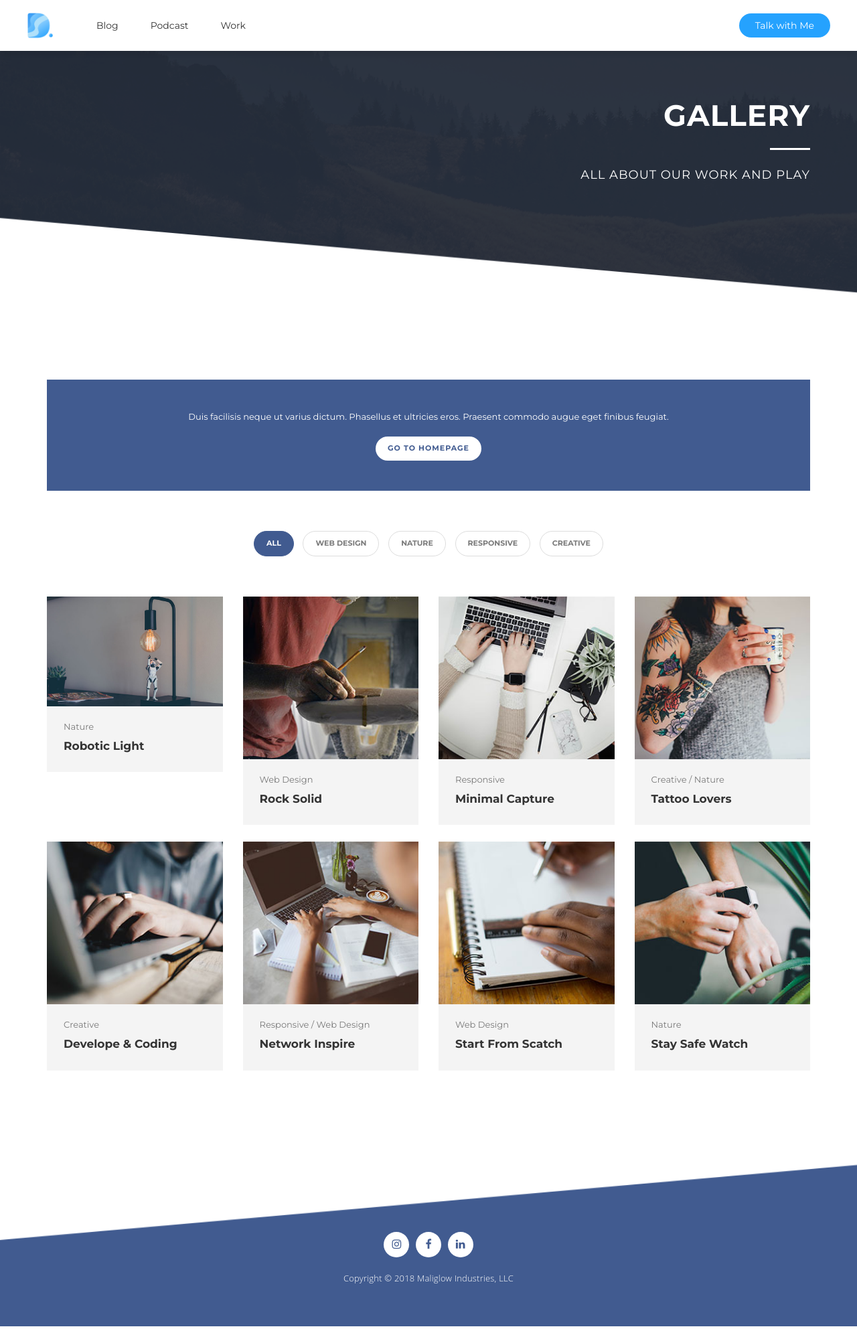
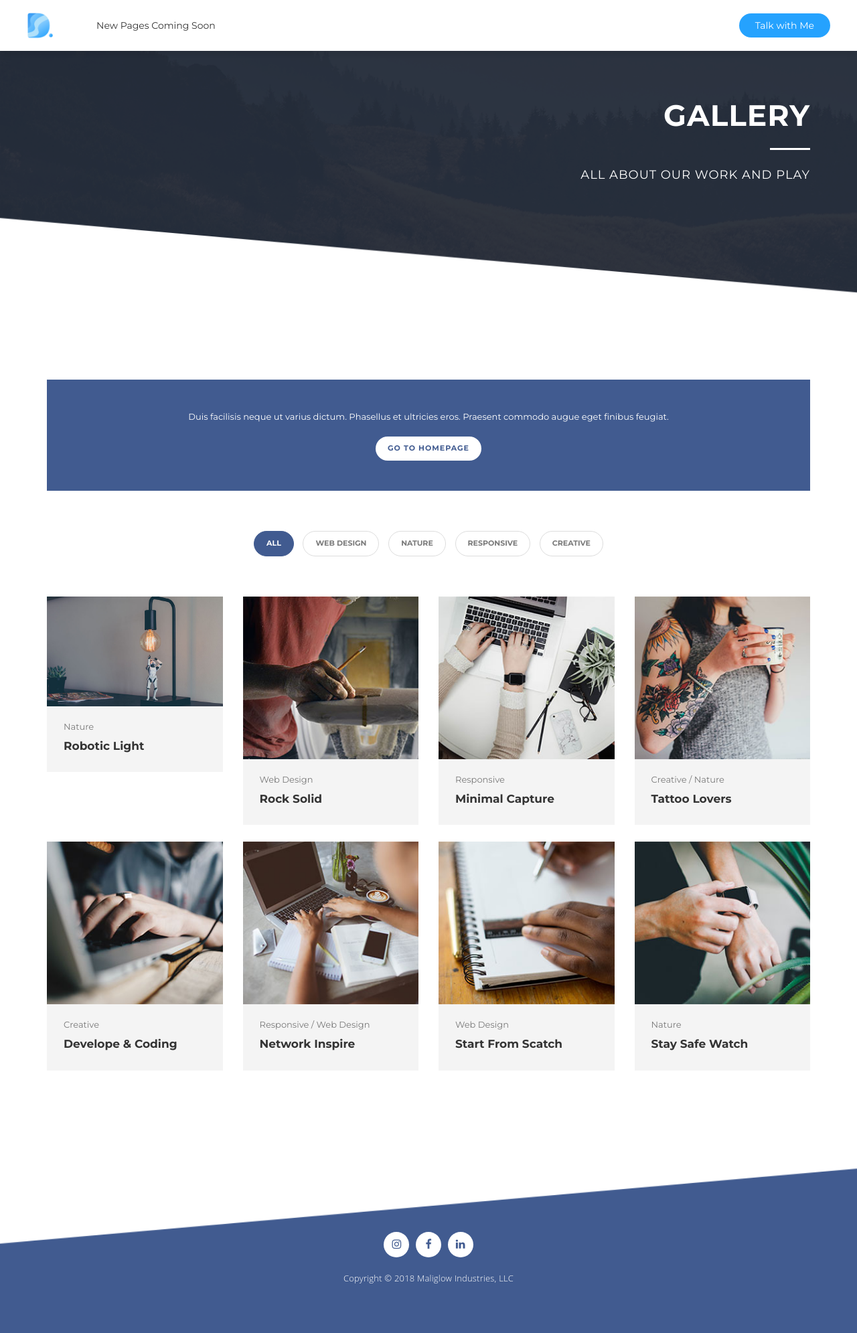
Before and after one commit to DavidMaliglowka/DavidMaliglowka.github.io, a Jekyll site: the page built from about.md, in a window 1280 px wide. Shown: the whole page at 67% size. Built offline with Jekyll 4.4.1, drawn with Linux system fonts in a browser that asks for light colours; nearby versions of some CDN libraries.

Commit message:
quick edits for site to stay live

```diff
--- a/_includes/header.html
+++ b/_includes/header.html
@@ -8,14 +8,15 @@
     <nav class="display-none">
       <ul class="menu">
         <li class="blog">
-          <a href="{{ "/blog" | relative_url }}">Blog</a>
+          <!-- <a href="{{ "/blog" | relative_url }}">Blog</a> -->
+          <a href="">New Pages Coming Soon</a>
         </li>
-        <li class="podcast">
+        <!-- <li class="podcast">
           <a href="">Podcast</a>
         </li>
         <li class="work">
           <a href="">Work</a>
-        </li>
+        </li> -->
       </ul>
     </nav>
     <a class="CTA-button display-none" href="mailto:david@maliglow.com">
--- a/_layouts/home.html
+++ b/_layouts/home.html
@@ -19,7 +19,7 @@ layout: default
   <div class="container">
     <div class="row">
       <div class="col-md-8 col-md-offset-2 col-sm-12">
-        <h2>Hey, I'm David</h2>
+        <h2 class="hey">Hey, I'm David</h2>
         <p>
           TL;DR I'm a designer, developer, and entrepreneur. Basically I find problems, solve them, and then build solutions to those problems.
         </p>
--- a/css/main.css
+++ b/css/main.css
@@ -44,6 +44,7 @@
   border: none;
   padding: 8px 24px;
   color: #fff;
+  text-align: center;
 }
 
 .CTA-button:hover {
@@ -72,10 +73,15 @@
 }
 
 p {
-  font-size: 18px;
+    font-size: 18px;
     color: #060606a1;
     line-height: 1.7;
     font-family: 'Open Sans', sans-serif;
+    margin-bottom: 20px;
+}
+
+.hey {
+  margin-bottom: 40px;
 }
 
 strong {
```
